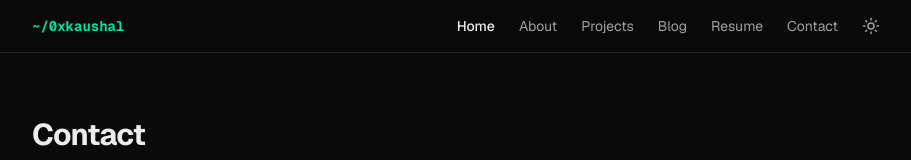
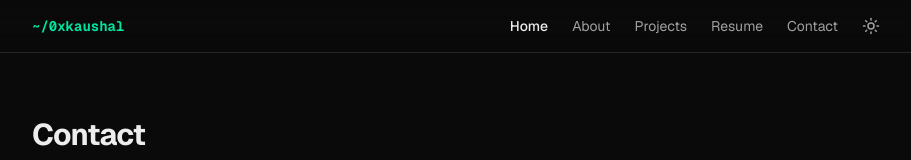
Before and after one commit to 0xkaushal/0xkaushal, a Next.js app in the folder website/: page /contact in a window 1280 px wide. Shown: the top 160 px of the page, without its empty margins (184-1095 px from the left). Built offline with nearby package versions, Linux system fonts and the light colour scheme.

Commit message:
fix: comment out blog section and navigation link for future use

```diff
--- a/website/src/app/page.tsx
+++ b/website/src/app/page.tsx
@@ -88,8 +88,8 @@ export default function Home() {
         </div>
       </section>
 
-      {/* Blog */}
-      <section id="blog" className="min-h-screen scroll-mt-16 border-t border-border py-16">
+      {/* Blog — hidden for now, uncomment when ready */}
+      {/* <section id="blog" className="min-h-screen scroll-mt-16 border-t border-border py-16">
         <h2 className="mb-2 text-2xl font-bold tracking-tight">Blog</h2>
         <p className="mb-6 text-muted">
           Thoughts on AI agents, MCP, integrations, and the unglamorous problems in between.
@@ -113,7 +113,7 @@ export default function Home() {
             ))}
           </div>
         )}
-      </section>
+      </section> */}
 
       {/* Resume */}
       <section id="resume" className="min-h-screen scroll-mt-16 border-t border-border py-16">
--- a/website/src/lib/constants.ts
+++ b/website/src/lib/constants.ts
@@ -17,7 +17,7 @@ export const navLinks = [
   { href: "/#home", label: "Home" },
   { href: "/#about", label: "About" },
   { href: "/#projects", label: "Projects" },
-  { href: "/#blog", label: "Blog" },
+  // { href: "/#blog", label: "Blog" },
   { href: "/#resume", label: "Resume" },
   { href: "/#contact", label: "Contact" },
 ] as const;
```
